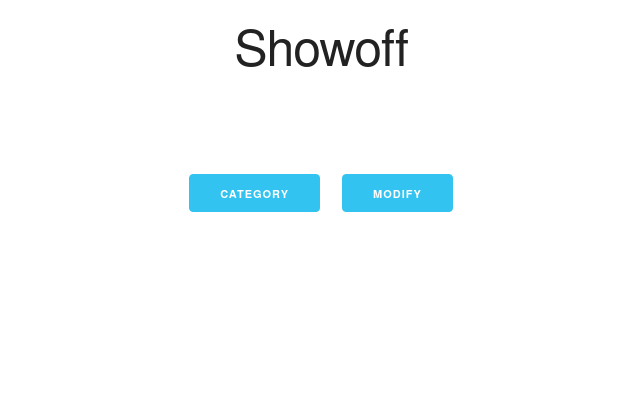
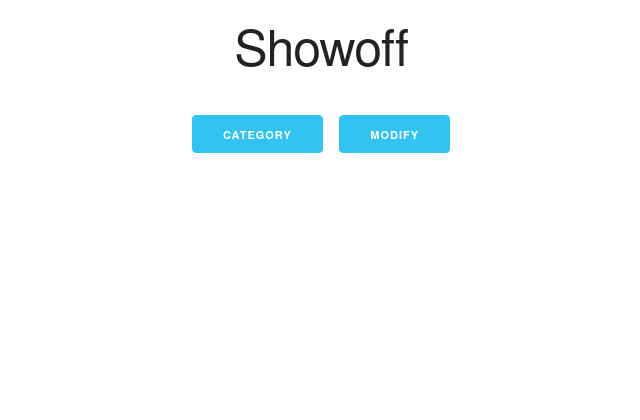
Before and after one commit to MatthewBeaudouinLafon/CardistryShowoff, a Flask app: page / in a window 1280 px wide. Shown: the top 420 px of the page, without its empty margins (319-959 px from the left). Run offline with Flask 2, Linux system fonts and the light colour scheme.

Commit message:
Small edits to css

```diff
--- a/server.py
+++ b/server.py
@@ -1,24 +1,19 @@
 """
 A Flask server to run Showoff
 
-author: Matthew Beaudouin-Lafon
-date  : 2017-11-19
+author : Matthew Beaudouin-Lafon
+date   : 2017-11-19
 license: MIT
 """
 import os
 from random import sample
 from categories import categories, modifiers
 
-from flask import Flask, render_template, request, g
+from flask import Flask, render_template, request
 app = Flask(__name__)
-app.config['SEND_FILE_MAX_AGE_DEFAULT'] = 0 # Fuck what you heard
+app.config['SEND_FILE_MAX_AGE_DEFAULT'] = 0 # Deal with CSS getting cached during dev
 
 # TODO: Taunting Modify button
-
-# TODO: Make using g work
-# with app.app_context():
-# 	setattr(g, 'current_category', '') #TODO: Consider not doing global?
-
 
 @app.route('/', methods=['GET', 'POST'])
 def main():
@@ -27,12 +22,9 @@ def main():
 	if request.method == 'POST':
 		print(request.form)
 		if request.form.get('new_category', None):
-			# print("New Category")
 			category = sample(list(categories), 1)[0]
-			# setattr(g, 'current_category', category)
 			modifier = ''
 		elif request.form.get('new_modifier', None):
-			# category = getattr(g, "current_category", None)
 			category = request.form.get('current_category', None)
 			modifier = sample(modifiers - categories[category], 1)[0] if category != None else ''
 
--- a/static/custom.css
+++ b/static/custom.css
@@ -6,8 +6,10 @@
 }
 
 .button-primary {
-	margin: 0 1em;
+	margin-left: 0.75em;
+	margin-right: 0.75em;
 }
+
 
 .title {
 	margin: 0;
@@ -15,11 +17,10 @@
 
 .container-main {
 	margin-top: 1em;
-	display: flex;
-	flex-direction: column;
-	justify-content: space-between;
-	min-height: 10em;
-	height: 40vh;
+}
+
+.element-main {
+	margin-bottom: 40px;
 }
 
 .footer {
@@ -29,6 +30,7 @@
 	display: flex;
 	justify-content: center;
 }
+/*TODO: Fix footer overlapping with button when making page vertically small*/
 
 .footer a + a {
 	margin-left: 1em;
--- a/templates/showoff.html
+++ b/templates/showoff.html
@@ -10,14 +10,14 @@
 
 <body>
 	<div class="container-main">
-		<h1 class="title" style="text-align: center">Showoff</h1>
+		<h1 class="title element-main" style="text-align: center">Showoff</h1>
 
-		<form class="button-container" action="/" method="post">
+		<form class="button-container element-main" action="/" method="post">
 				<input class="button-primary" type="submit" name="new_category" value="Category">
 				<input class="button-primary" type="submit" name="new_modifier" value="Modify">
 				<input type="hidden" name="current_category" value="{{category}}">
 		</form>
-		<div style="text-align: center">
+		<div class="element-main" style="text-align: center">
 			{{category}}
 			<br>
 			{{modifier}}
```
